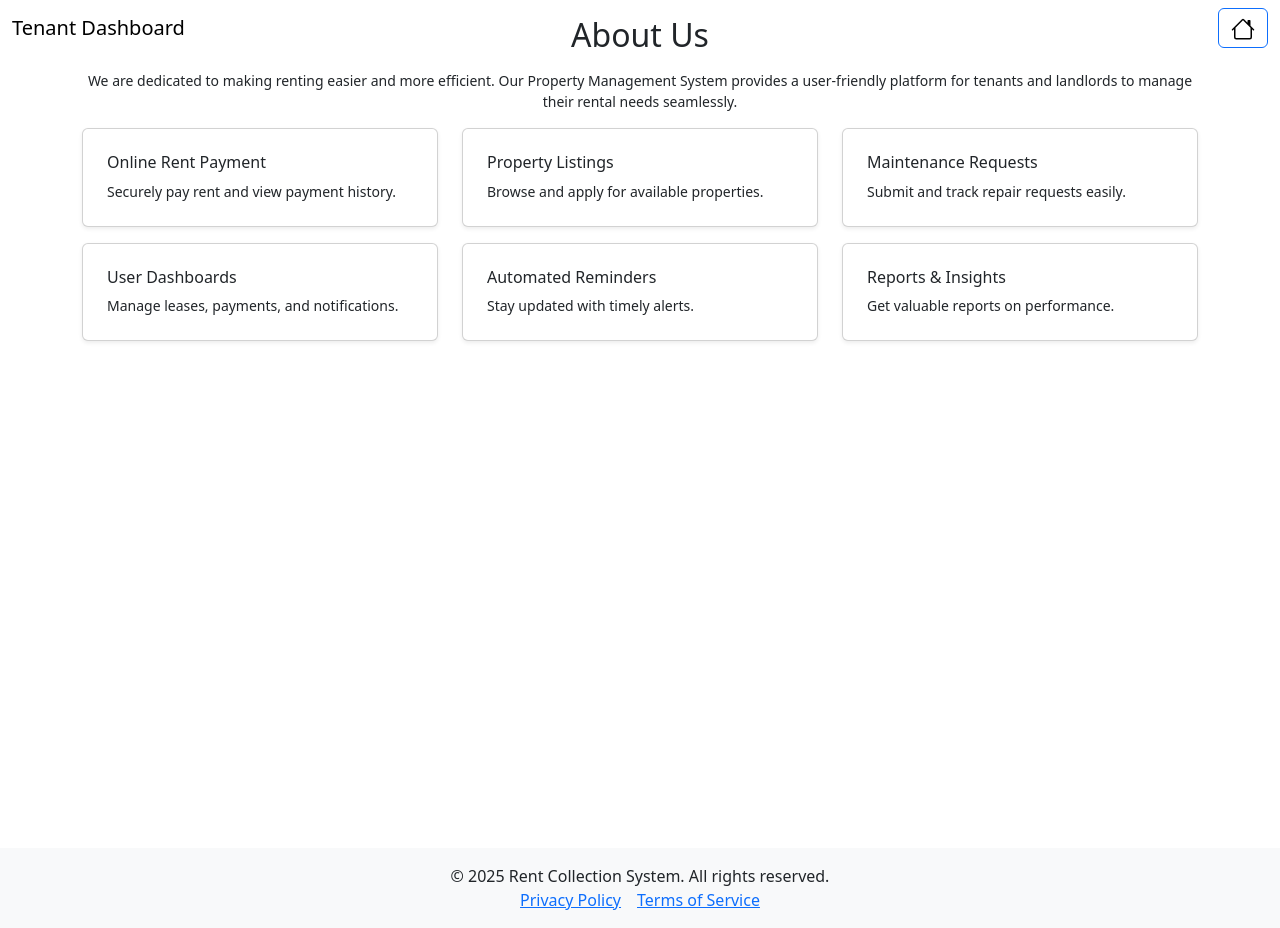
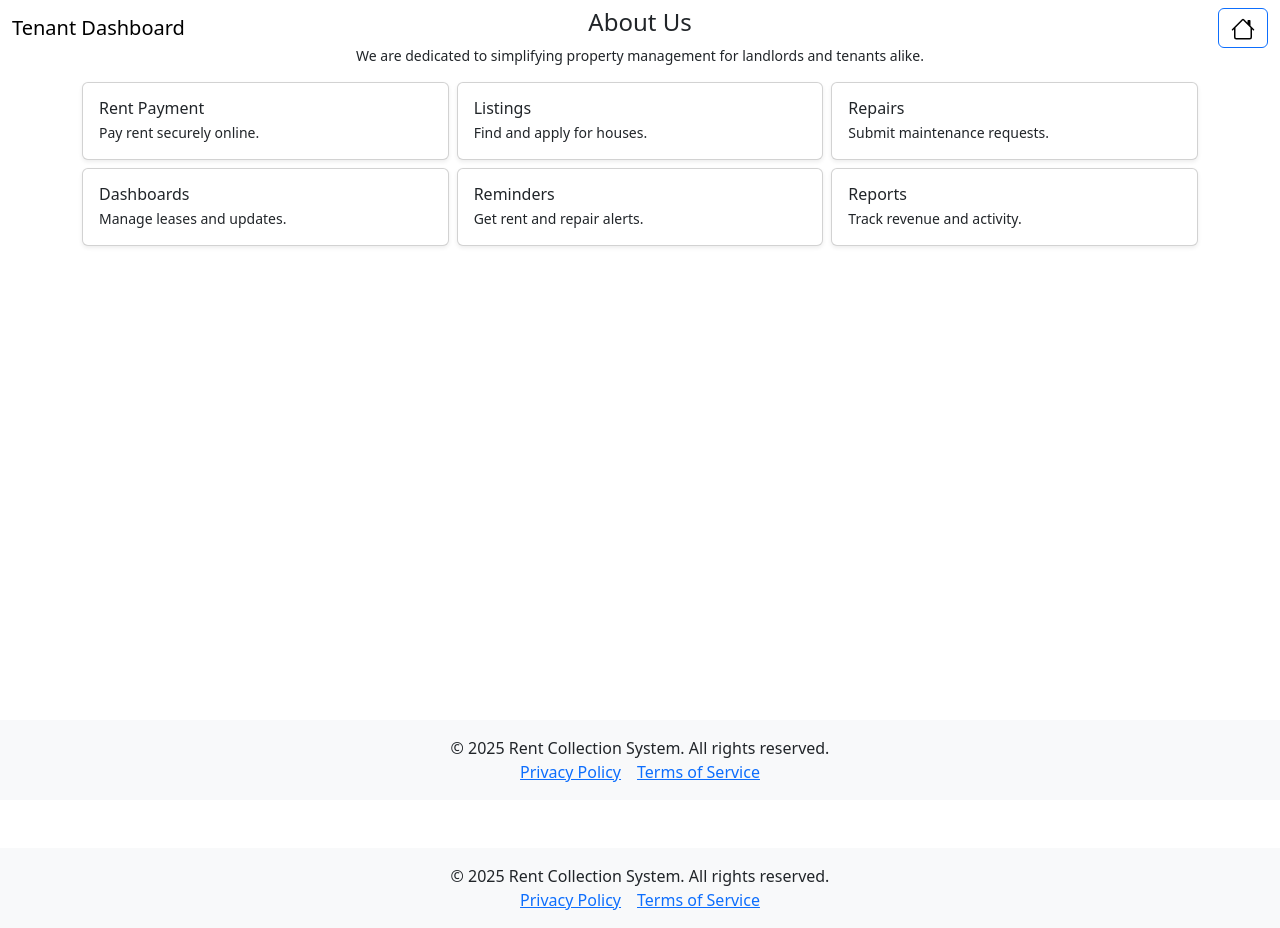
Before and after one commit to itfunda123/Property-Management-System, a React (Create React App) app in the folder frontend/: page /about-us in a window 1280 px wide. Built offline with nearby package versions, Linux system fonts and the light colour scheme.

Commit message:
more updates

```diff
--- a/frontend/src/pages/AboutUs.js
+++ b/frontend/src/pages/AboutUs.js
@@ -1,32 +1,32 @@
 // pages/AboutUs.js
 import React from 'react';
 import Navbar from '../components/Navbar1';
+import Footer from '../components/Footer'; // <-- Ensure this exists
 
 function AboutUs() {
   return (
     <div className="d-flex flex-column min-vh-100">
       <Navbar />
 
-      <div className="container flex-grow-1 my-3">
-        <h2 className="mb-3 text-center">About Us</h2>
-        <p className="text-center small">
-          We are dedicated to making renting easier and more efficient. Our Property Management System
-          provides a user-friendly platform for tenants and landlords to manage their rental needs seamlessly.
+      <div className="container flex-grow-1 py-2">
+        <h4 className="text-center mb-2">About Us</h4>
+        <p className="text-center small mb-3">
+          We are dedicated to simplifying property management for landlords and tenants alike.
         </p>
 
-        <div className="row mt-3">
+        <div className="row gx-2">
           {[
-            { title: 'Online Rent Payment', desc: 'Securely pay rent and view payment history.' },
-            { title: 'Property Listings', desc: 'Browse and apply for available properties.' },
-            { title: 'Maintenance Requests', desc: 'Submit and track repair requests easily.' },
-            { title: 'User Dashboards', desc: 'Manage leases, payments, and notifications.' },
-            { title: 'Automated Reminders', desc: 'Stay updated with timely alerts.' },
-            { title: 'Reports & Insights', desc: 'Get valuable reports on performance.' },
+            { title: 'Rent Payment', desc: 'Pay rent securely online.' },
+            { title: 'Listings', desc: 'Find and apply for houses.' },
+            { title: 'Repairs', desc: 'Submit maintenance requests.' },
+            { title: 'Dashboards', desc: 'Manage leases and updates.' },
+            { title: 'Reminders', desc: 'Get rent and repair alerts.' },
+            { title: 'Reports', desc: 'Track revenue and activity.' },
           ].map((card, index) => (
-            <div className="col-sm-6 col-md-4 mb-3" key={index}>
+            <div className="col-6 col-md-4 mb-2" key={index}>
               <div className="card h-100 p-2 small shadow-sm">
-                <div className="card-body">
-                  <h6 className="card-title">{card.title}</h6>
+                <div className="card-body p-2">
+                  <h6 className="card-title mb-1">{card.title}</h6>
                   <p className="card-text">{card.desc}</p>
                 </div>
               </div>
@@ -34,6 +34,8 @@ function AboutUs() {
           ))}
         </div>
       </div>
+
+      <Footer /> {/* Now always at the bottom */}
     </div>
   );
 }
```
